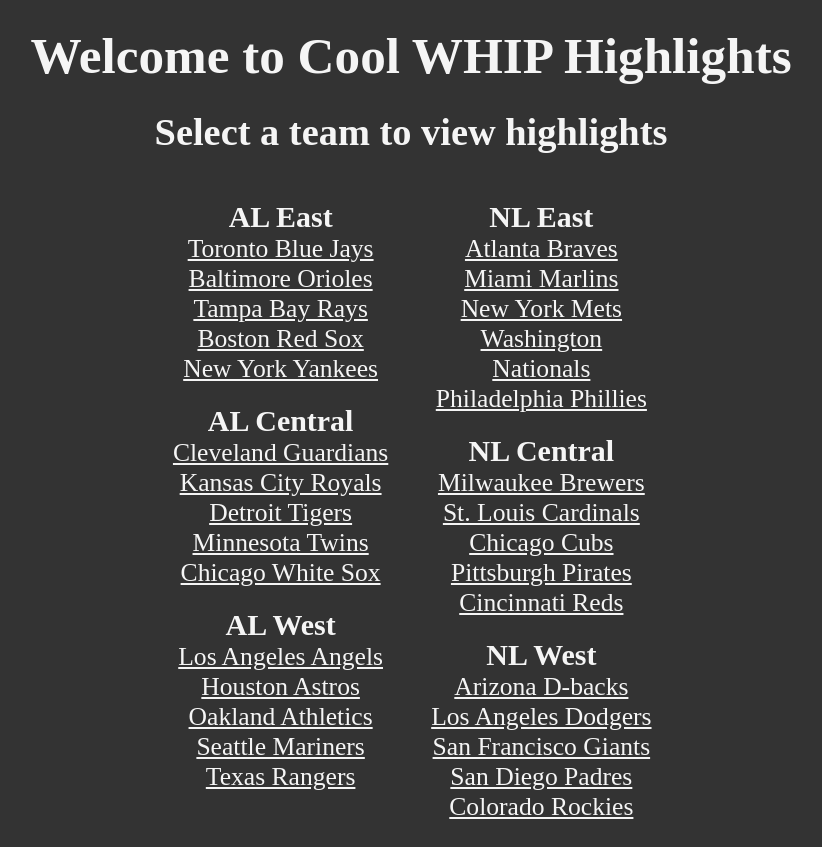
After one commit to dovinhs8437-boop/web, a Flask app: page /mlb_teams/ in a window 1280 px wide. The commit adds this page. Shown: the whole page, without its empty margins (229-1051 px from the left). Run offline with Flask 3, Linux system fonts and the light colour scheme.

Commit message:
added function for seeing highlights by team

```diff
--- a/main.py
+++ b/main.py
@@ -17,8 +17,17 @@ def index():
 
     return render_template('index.html',date=date,yesterday=yesterday)
 
+@app.route('/yahoo/')
+def yahoo_list():
+    return render_template('yahoo_list.html',date=date,yesterday=yesterday)
+
+@app.route('/mlb_teams/')
+def mlb_list():
+    return render_template('mlb_list.html',date=date,yesterday=yesterday)
+
+
 @app.route('/team/<team_id>/<date>')
-def team_page(team_id,date=None):
+def yahoo_team_page(team_id,date=None):
     if date is None:
         date = yesterday()
 
@@ -40,7 +49,32 @@ def team_page(team_id,date=None):
     conn.close()
 
     # Render the template with the query results
-    return render_template('teams.html', highlights=highlights, date=date,team_owner=team_owner)
+    return render_template('yahoo_teams.html', highlights=highlights, date=date,team_owner=team_owner)
+
+@app.route('/mlb/<mlb_id>/<date>')
+def mlb_team_page(mlb_id,date=None):
+    if date is None:
+        date = yesterday()
+
+    # Connect to the SQLite database
+    conn = sqlite3.connect('MLB_Highlights.db')
+    cursor = conn.cursor()
+
+    # Execute SQL query
+    cursor.execute(f"""
+                    SELECT player_name,date,headline,description,mp4_url,yahoo_team_name,mlb_team_name
+                    FROM yahoo_highlights_{season_id}
+                    Where (away_name = '{mlb_id}' or home_name = '{mlb_id}') and date = '{date}'
+                    ORDER BY player_name, date
+                    """
+                    )
+    highlights = cursor.fetchall()
+
+    # Close the database connection
+    conn.close()
+
+    # Render the template with the query results
+    return render_template('mlb_teams.html', highlights=highlights, date=date,mlb_id=mlb_id)
 
 if __name__ == '__main__':
     app.run(debug=True, host= '0.0.0.0')
--- a/static/styles/style.css
+++ b/static/styles/style.css
@@ -14,6 +14,7 @@ body {
     align-items: center;
     gap: 2vw; /* Use viewport width for gap */
     font-size: 2vw; /* Use viewport width for font size */
+    text-align: center;
 }
 
 /* Default link style */
@@ -45,17 +46,26 @@ input {
 .button-container {
     display: flex;
 }
-ul {
-    list-style-type: none;
-    padding: 0;
+
+/* Adjustments for columns */
+.column {
+    float: left;
+    width: 50%;
+    padding: 0 20px; /* Add padding to the columns for spacing */
+    box-sizing: border-box; /* Include padding and border in the element's total width and height */
 }
 
-ul li {
-    width: 100%; /* Ensure videos take up the full width of the container */
-    margin-bottom: 2vw; /* Add some spacing between videos */
+ul {
+    list-style-type: none; /* Remove default bullet points */
 }
 
-video {
-    width: 100%; /* Make the video fill the entire width of its container */
-    height: auto; /* Automatically adjust the height to maintain aspect ratio */
+h3 {
+    margin-top: 20px; /* Add margin above each heading */
 }
+
+/* Clear floats */
+.row::after {
+    content: "";
+    clear: both;
+    display: table;
+}
--- /dev/null
+++ b/templates/mlb_list.html
@@ -0,0 +1,70 @@
+<!DOCTYPE html>
+<html lang="en">
+<head>
+    <meta charset="UTF-8">
+    <meta name="viewport" content="width=device-width, initial-scale=1.0">
+    <title>MLB Highlights</title>
+    <link href="{{ url_for('static', filename='styles/style.css') }}" rel="stylesheet" />
+</head>
+<body>
+    <h1>Welcome to Cool WHIP Highlights</h1>
+    <h2>Select a team to view highlights</h2>
+    <div class="row">
+        <div class="column">
+            <h3>AL East</h3>
+            <ul>
+                <li><a href="{{ url_for('mlb_team_page', mlb_id='Blue Jays',date=date) }}">Toronto Blue Jays</a></li>
+                <li><a href="{{ url_for('mlb_team_page', mlb_id='Orioles',date=date) }}">Baltimore Orioles</a></li>
+                <li><a href="{{ url_for('mlb_team_page', mlb_id='Rays',date=date) }}">Tampa Bay Rays</a></li>
+                <li><a href="{{ url_for('mlb_team_page', mlb_id='Red Sox',date=date) }}">Boston Red Sox</a></li>
+                <li><a href="{{ url_for('mlb_team_page', mlb_id='Yankees',date=date) }}">New York Yankees</a></li>
+            </ul>
+            <h3>AL Central</h3>
+            <ul>
+                <li><a href="{{ url_for('mlb_team_page', mlb_id='Guardians',date=date) }}">Cleveland Guardians</a></li>
+                <li><a href="{{ url_for('mlb_team_page', mlb_id='Royals',date=date) }}">Kansas City Royals</a></li>
+                <li><a href="{{ url_for('mlb_team_page', mlb_id='Tigers',date=date) }}">Detroit Tigers</a></li>
+                <li><a href="{{ url_for('mlb_team_page', mlb_id='Twins',date=date) }}">Minnesota Twins</a></li>
+                <li><a href="{{ url_for('mlb_team_page', mlb_id='White Sox',date=date) }}">Chicago White Sox</a></li>
+            </ul>
+            <h3>AL West</h3>
+            <ul>
+                <li><a href="{{ url_for('mlb_team_page', mlb_id='Angels',date=date) }}">Los Angeles Angels</a></li>
+                <li><a href="{{ url_for('mlb_team_page', mlb_id='Astros',date=date) }}">Houston Astros</a></li>
+                <li><a href="{{ url_for('mlb_team_page', mlb_id='Athletics',date=date) }}">Oakland Athletics</a></li>
+                <li><a href="{{ url_for('mlb_team_page', mlb_id='Mariners',date=date) }}">Seattle Mariners</a></li>
+                <li><a href="{{ url_for('mlb_team_page', mlb_id='Rangers',date=date) }}">Texas Rangers</a></li>
+            </ul>
+        </div>
+        <div class="column">
+            <h3>NL East</h3>
+            <ul>
+                <li><a href="{{ url_for('mlb_team_page', mlb_id='Braves',date=date) }}">Atlanta Braves</a></li>
+                <li><a href="{{ url_for('mlb_team_page', mlb_id='Marlins',date=date) }}">Miami Marlins</a></li>
+                <li><a href="{{ url_for('mlb_team_page', mlb_id='Mets',date=date) }}">New York Mets</a></li>
+                <li><a href="{{ url_for('mlb_team_page', mlb_id='Nationals',date=date) }}">Washington Nationals</a></li>
+                <li><a href="{{ url_for('mlb_team_page', mlb_id='Phillies',date=date) }}">Philadelphia Phillies</a></li>
+            </ul>
+            <h3>NL Central</h3>
+            <ul>
+                <li><a href="{{ url_for('mlb_team_page', mlb_id='Brewers',date=date) }}">Milwaukee Brewers</a></li>
+                <li><a href="{{ url_for('mlb_team_page', mlb_id='Cardinals',date=date) }}">St. Louis Cardinals</a></li>
+                <li><a href="{{ url_for('mlb_team_page', mlb_id='Cubs',date=date) }}">Chicago Cubs</a></li>
+                <li><a href="{{ url_for('mlb_team_page', mlb_id='Pirates',date=date) }}">Pittsburgh Pirates</a></li>
+                <li><a href="{{ url_for('mlb_team_page', mlb_id='Reds',date=date) }}">Cincinnati Reds</a></li>
+            </ul>
+            <h3>NL West</h3>
+            <ul>
+                <li><a href="{{ url_for('mlb_team_page', mlb_id='D-backs',date=date) }}">Arizona D-backs</a></li>
+                <li><a href="{{ url_for('mlb_team_page', mlb_id='Dodgers',date=date) }}">Los Angeles Dodgers</a></li>
+                <li><a href="{{ url_for('mlb_team_page', mlb_id='Giants',date=date) }}">San Francisco Giants</a></li>
+                <li><a href="{{ url_for('mlb_team_page', mlb_id='Padres',date=date) }}">San Diego Padres</a></li>
+                <li><a href="{{ url_for('mlb_team_page', mlb_id='Rockies',date=date) }}">Colorado Rockies</a></li>
+            </ul>
+        </div>
+    </div>
+</body>
+
+
+
+</html>
```
Also changed, not shown: templates/index.html (+6 -12 lines), templates/mlb_teams.html (added, +113 -0 lines), templates/yahoo_list.html (added, +26 -0 lines), templates/yahoo_teams.html (renamed from templates/teams.html, +7 -6 lines).
